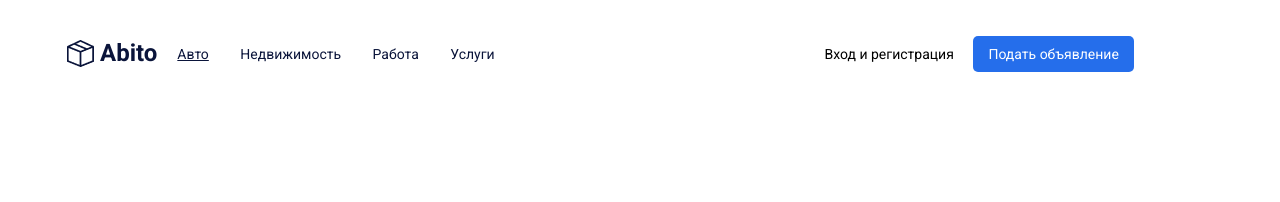
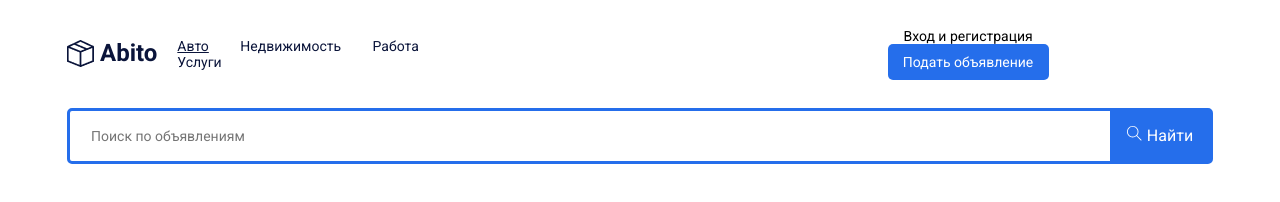
Before and after one commit to Sa4ik0/sobol_up08, a plain HTML site: page pages/home/index.html in a window 1280 px wide. Drawn offline with Linux system fonts and the light colour scheme.

Commit message:
init: search

```diff
--- a/pages/home/index.html
+++ b/pages/home/index.html
@@ -28,6 +28,10 @@
                 <button class="header__buttons_post">Подать объявление</button>
             </div>
         </header>
+        <form action="" class="search">
+            <input type="text" name="search__text" class="search__text" placeholder="Поиск по объявлениям">
+            <button type="submit" class="search__button"><img src="../../assets/icons/search_3.svg"><span class="search__button_text">Найти</span></button>
+        </form>
     </div>
 </body>
 </html>
--- a/pages/home/style.css
+++ b/pages/home/style.css
@@ -64,7 +64,7 @@ header {
 }
 
 .header__buttons {
-    margin-left: 300px;
+    margin-left: 379px;
 }
 
 .header__buttons_reg {
@@ -86,3 +86,38 @@ header {
     outline: none;
     border-radius: 5px;
 }
+
+.search {
+    margin-top: 24px;
+    border: 3px solid rgba(37, 110, 235, 1);
+    border-radius: 5px;
+}
+
+.search__text {
+    width: 1036px;
+    height: 44px;
+    border: none;
+    border-radius: 5px;
+    padding-left: 21px;
+    font-size: 14px;п
+}
+
+.search__text:active, :hover, :focus {
+    outline: 0;
+    outline-offset: 0;
+}
+
+.search__button {
+    background-color: rgba(37, 110, 235, 1);
+    border: none;
+    outline: none;
+    cursor: pointer;
+    width: 100px;
+    height: 50px;
+}
+
+.search__button_text {
+    color: white;
+    font-size: 16px;
+    margin-left: 5px;
+}
```
Also changed, not shown: assets/icons/search_3.svg (added).
